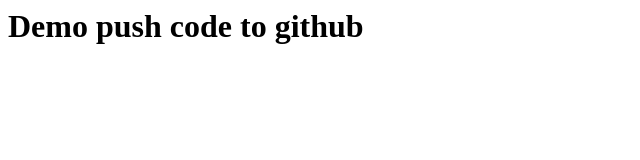
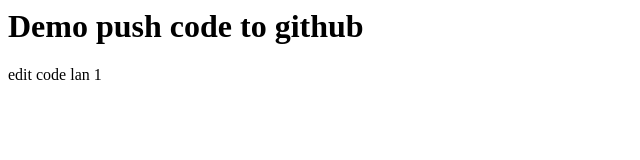
Before and after one commit to thungcodejs/demo_branchGithub, a plain HTML site: page index.html in a window 1280 px wide. Shown: the full height of the page, 0-640 px from the left. Drawn offline with Linux system fonts and the light colour scheme.

Commit message:
Update index.html

```diff
--- a/index.html
+++ b/index.html
@@ -1 +1,3 @@
 <h1>Demo push code to github</h1>
+
+<p>edit code lan 1</p>
```
